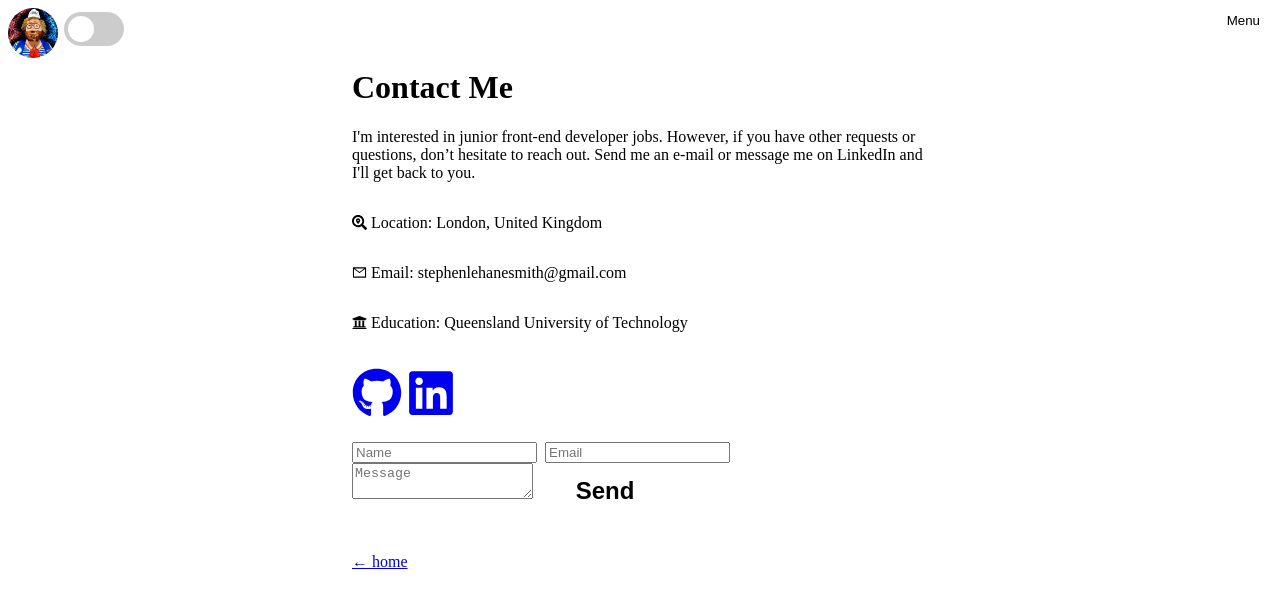
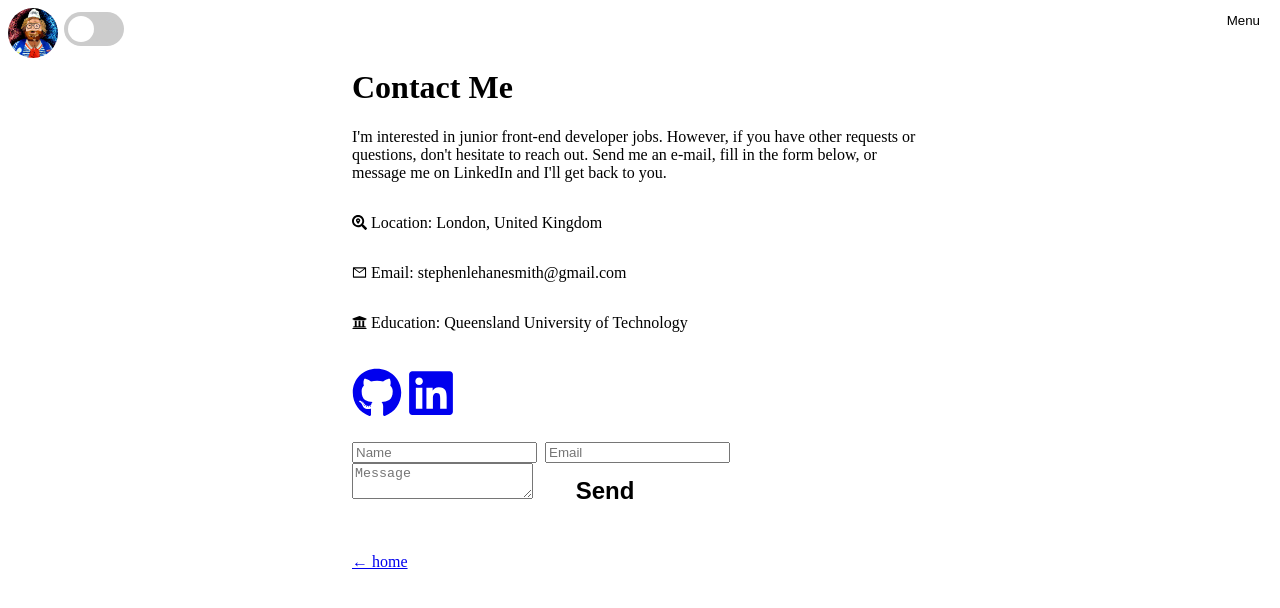
Before and after one commit to inherentspice/next-portfolio, a Next.js app: page /contact in a window 1280 px wide. Shown: the top 608 px of the page. Built offline with nearby package versions, Linux system fonts and the light colour scheme.

Commit message:
updated text content of content page

```diff
--- a/pages/contact/index.js
+++ b/pages/contact/index.js
@@ -37,8 +37,8 @@ export default function Contact() {
       <div class={styles.introContact}>
         <h1>Contact Me</h1>
         <p>
-          I&apos;m interested in <span>junior front-end developer</span> jobs. However, if you have other requests or questions, don’t hesitate to reach out.
-          Send me an e-mail or message me on LinkedIn and I&apos;ll get back to you.
+          I&apos;m interested in junior front-end developer jobs. However, if you have other requests or questions, don&apos;t hesitate to reach out.
+          Send me an e-mail, fill in the form below, or message me on LinkedIn and I&apos;ll get back to you.
         </p>
       </div>
       <div className={styles.contactItemsCont}>
```
